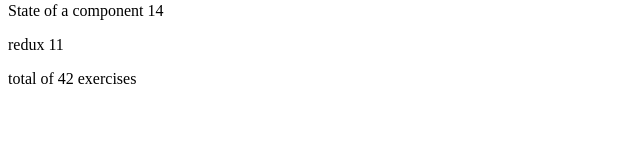
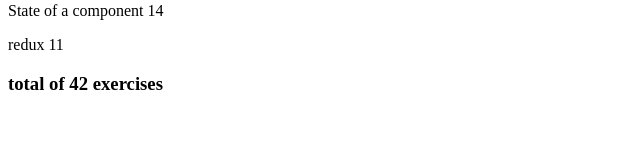
Before and after one commit to SirTwirl/part2, a React (Vite) app in the folder courseinfo/: page / in a window 1280 px wide. Shown: the part 146-300 px from the top of the page, without its empty margins (0-640 px from the left). Built offline with nearby package versions, Linux system fonts and the light colour scheme.

Commit message:
refactor: change <p> to <h3> for sum in courseinfo

```diff
--- a/courseinfo/src/App.jsx
+++ b/courseinfo/src/App.jsx
@@ -9,7 +9,7 @@
       {parts.map(part =>
         <Part key={part.id} part={part} />
       )}
-      <p>total of {sum} exercises</p>
+      <h3>total of {sum} exercises</h3>
     </>
   )
 }
```
